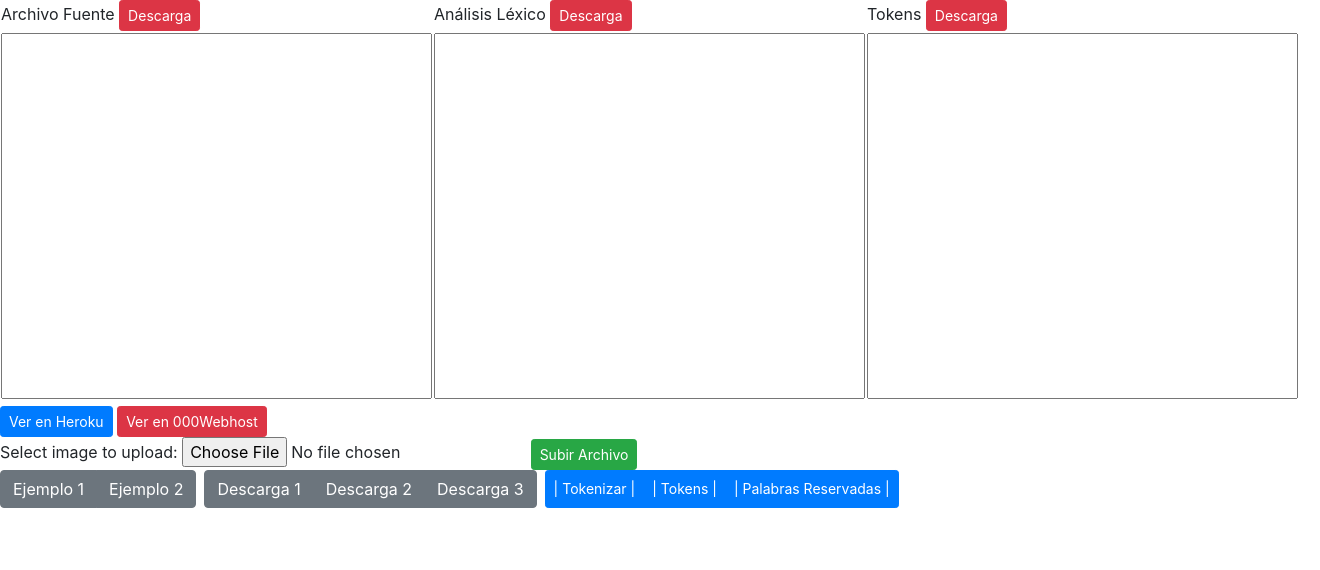
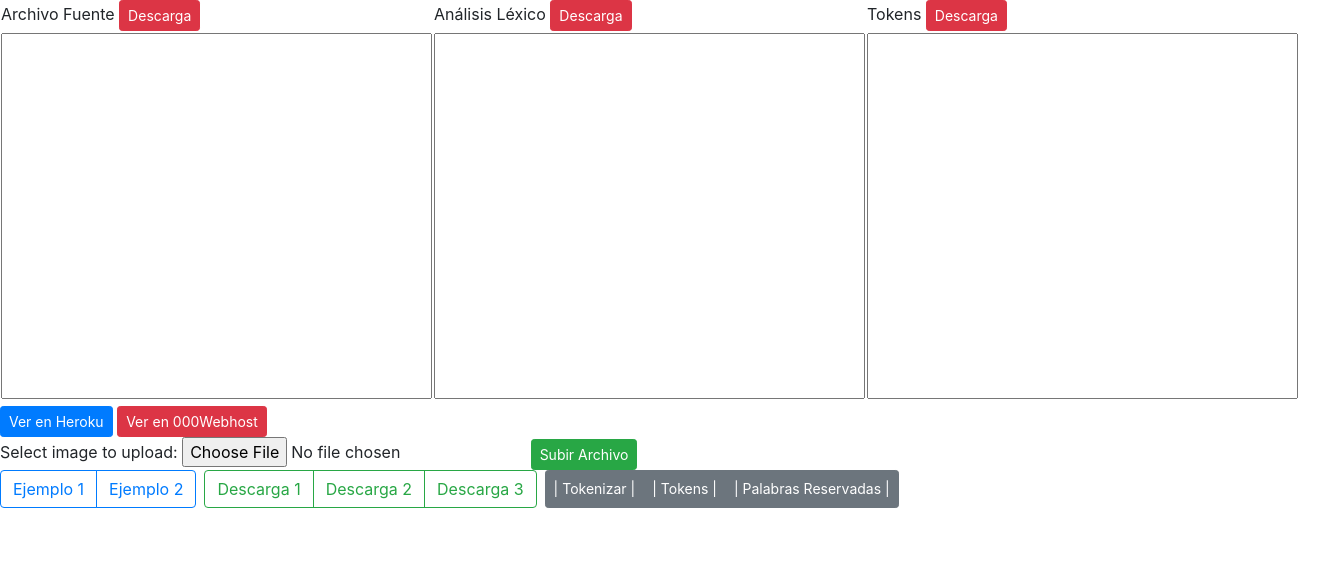
Before and after one commit to Moisito12/public_html, a PHP site: page /compiladores/index.php in a window 1320 px wide. Shown: the part 103-673 px from the top of the page. Run offline with PHP 8.4, Linux system fonts and the light colour scheme.

Commit message:
Editing changes

```diff
--- a/compiladores/index.php
+++ b/compiladores/index.php
@@ -1,6 +1,5 @@
 <!DOCTYPE html>
 <html lang="en">
-
 <head>
   <meta charset="UTF-8">
   <meta name="viewport" content="width=device-width, initial-scale=1.0">
@@ -80,20 +79,20 @@
 
   <div class="btn-toolbar" role="toolbar" aria-label="Toolbar with button groups">
     <div class="btn-group mr-2" role="group" aria-label="First group">
-      <input type="button" value="Ejemplo 1" onclick="ejemplo1()" class="btn btn-secondary">
-      <input type="button" value="Ejemplo 2" onclick="ejemplo2()" class="btn btn-secondary">
+      <input type="button" value="Ejemplo 1" onclick="ejemplo1()" class="btn btn-outline-primary">
+      <input type="button" value="Ejemplo 2" onclick="ejemplo2()" class="btn btn-outline-primary">
     </div>
 
     <div class="btn-group mr-2" role="group" aria-label="Second group">
-      <a href="ejemplo1.txt" download="ejemplo1.txt" class="btn btn-secondary">Descarga 1</a>
-      <a href="ejemplo2.txt" download="ejemplo2.txt" class="btn btn-secondary">Descarga 2</a>
-      <a href="ejemplo3.txt" download="ejemplo3.txt" class="btn btn-secondary">Descarga 3</a>
+      <a href="ejemplo1.txt" download="ejemplo1.txt" class="btn btn-outline-success">Descarga 1</a>
+      <a href="ejemplo2.txt" download="ejemplo2.txt" class="btn btn-outline-success">Descarga 2</a>
+      <a href="ejemplo3.txt" download="ejemplo3.txt" class="btn btn-outline-success">Descarga 3</a>
     </div>
 
     <div class="btn-group mr-2" role="group" aria-label="Second group">
-    <button type="button" class="btn btn-primary btn-sm"  onclick="tokenizar();acomodar()">| Tokenizar |</button>
-    <button type="button" class="btn btn-primary btn-sm" onclick="alerta_tokens()">| Tokens |</button>
-    <button type="button" class="btn btn-primary btn-sm" onclick="alerta()">| Palabras Reservadas |</button>
+    <button type="button" class="btn btn-secondary btn-sm"  onclick="tokenizar();acomodar()">| Tokenizar |</button>
+    <button type="button" class="btn btn-secondary btn-sm" onclick="alerta_tokens()">| Tokens |</button>
+    <button type="button" class="btn btn-secondary btn-sm" onclick="alerta()">| Palabras Reservadas |</button>
     </div>
 
 
```
Also changed, not shown: compiladores/css/styles.css (added).
